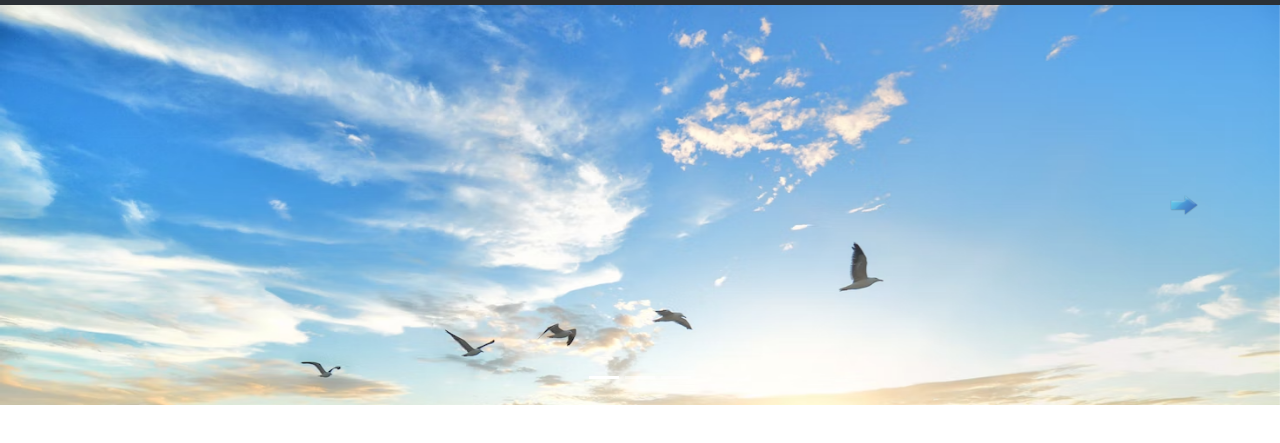
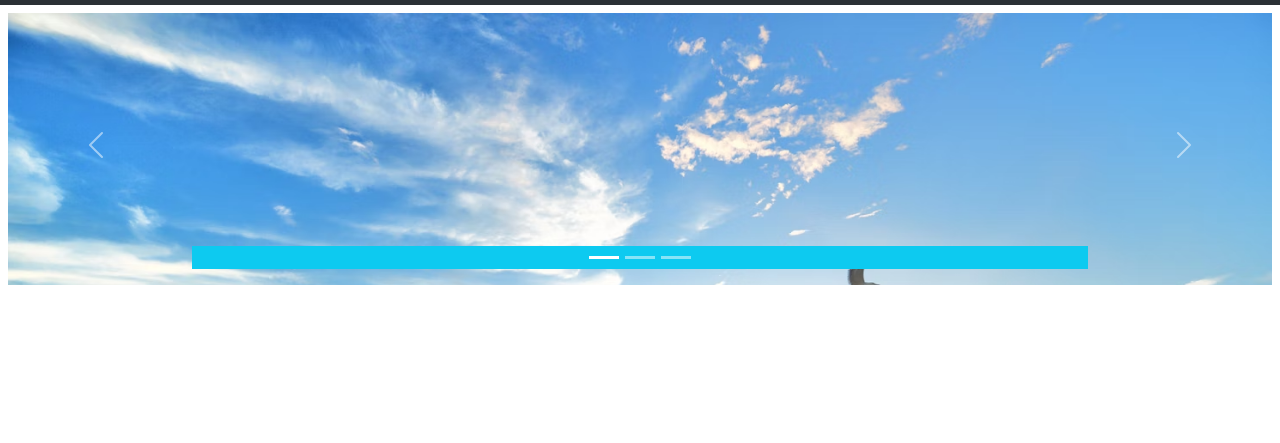
Before and after one commit to Hagop420/Professional-portfolio, a website: page html/index.html in a window 1280 px wide. Shown: the part 51-494 px from the top of the page. Drawn offline with nearby package versions, Linux system fonts and the light colour scheme.

Commit message:
portfolio carousel

```diff
--- a/css/style.css
+++ b/css/style.css
@@ -5,26 +5,56 @@
 }
 
 
-.carousel-inner{
-   height:50vh
+* {
+   margin: 0;
+   padding: 0;
+   box-sizing: border-box;
+}
+
+.carousel-indicators {
+   position: absolute;
+   bottom: 20px;
+   left: 0%;
+}
+
+.carousel-inner {
+   height: 50vh;
+   position: relative;
+   overflow: hidden;
+   bottom: 0;
 }
 
 
-.carousel-indicators {
-   position: absolute;
-   bottom: 0;
-}
-
-.carousel-control {
+.carousel-control-prev,
+.carousel-control-next {
    position: absolute;
    top: 50%;
    transform: translateY(-50%);
 }
 
-.carousel-control-prev-icon{
+.carousel-control-prev-icon,
+.carousel-control-next-icon {
+   background-size: contain;
+   background-repeat: no-repeat;
+   width: 40px;
+   height: 40px;
+}
 
+.carousel-control-prev-icon {
    background-image: url('../images/carousel-arrow-prev.png');
 }
-.carousel-control-next-icon{
+
+.carousel-control-next-icon {
    background-image: url('../images/carousel-arrow-next.png');
 }
+
+@media(max-width:768px) {
+   .carousel-indicators {
+      position: absolute;
+      bottom: 20px;
+    }
+    .carousel-control-prev,
+    .carousel-control-next {
+      top: calc(50% - 20px);
+    }
+}
--- a/html/index.html
+++ b/html/index.html
@@ -8,8 +8,19 @@
    <!-- bootstrap -->
    <link rel="stylesheet" href="../node_modules/bootstrap/dist/css/bootstrap.min.css">
    <!-- css -->
-   <link rel="stylesheet" href="../css/style.css">
+   <!-- <link rel="stylesheet" href="../css/style.css"> -->
    <title>Jack Almadjian</title>
+   <style>
+      .carousel {
+
+         height: 35vh;
+         position: relative;
+         overflow: hidden;
+         bottom: 0;
+      }
+
+      .carousel-height {}
+   </style>
 </head>
 
 <body>
@@ -38,8 +49,9 @@
       </div>
    </nav>
 
-   <div id="carouselExampleIndicators" class="carousel slide m-auto">
-      <div class="carousel-indicators">
+   <div class="carousel-height">
+      <div class="carousel p-2 d-block m-auto" id="carouselExampleIndicators">
+         <div class="carousel-indicators bg-info">
             <button type="button" data-bs-target="#carouselExampleIndicators" data-bs-slide-to="0" class="active"
                aria-current="true" aria-label="Slide 1"></button>
             <button type="button" data-bs-target="#carouselExampleIndicators" data-bs-slide-to="1"
@@ -47,29 +59,33 @@
             <button type="button" data-bs-target="#carouselExampleIndicators" data-bs-slide-to="2"
                aria-label="Slide 3"></button>
          </div>
+
          <div class="carousel-inner">
-         <div class="carousel-item active">
-            <div class="carousel-image">
-               <img src="../images/carousel1.png" class="d-block w-100" alt="...">
-            </div>
+            <div class="carousel-inner active">
+               <img src="../images/carousel1.png" class="w-100" alt="">
             </div>
             <div class="carousel-item">
                <img src="../images/carousel2.png" class="d-block w-100" alt="...">
             </div>
             <div class="carousel-item">
-            <img src="../images/carousel3.png" class="d-block w-100" alt="...">
+               <img
+                  src="http://store-images.s-microsoft.com/image/apps.32357.14618985536919905.4b30e4f3-f7a1-4421-840c-2cc97b10e8e0.6e7a96f1-33ad-4447-8e2b-7de730f9a05e"
+                  class="d-block" alt="...">
+
             </div>
          </div>
-      <button class="carousel-control-prev" role="button" data-bs-target="#carouselExampleIndicators"
+         <button class="carousel-control-prev" type="button" data-bs-target="#carouselExampleIndicators"
             data-bs-slide="prev">
             <span class="carousel-control-prev-icon" aria-hidden="true"></span>
             <span class="visually-hidden">Previous</span>
          </button>
-      <button class="carousel-control-next" role="button" data-bs-target="#carouselExampleIndicators"
+         <button class="carousel-control-next" type="button" data-bs-target="#carouselExampleIndicators"
             data-bs-slide="next">
             <span class="carousel-control-next-icon" aria-hidden="true"></span>
             <span class="visually-hidden">Next</span>
          </button>
+      </div>
+
    </div>
 
 
@@ -77,8 +93,6 @@
 
 
 
-
-   <script src="https://code.jquery.com/jquery-3.6.0.min.js"></script>
    <script src="https://cdn.jsdelivr.net/npm/bootstrap@5.3.0/dist/js/bootstrap.bundle.min.js"></script>
 
 
@@ -86,6 +100,7 @@
    <script src="../node_modules/bootstrap/dist/js/bootstrap.min.js"></script>
 
    <script src="../js/index.js"></script>
+   <script src="https://code.jquery.com/jquery-3.6.0.min.js"></script>
    <script>
 
 
```
Lines whose indentation alone changed are shown as unchanged.
